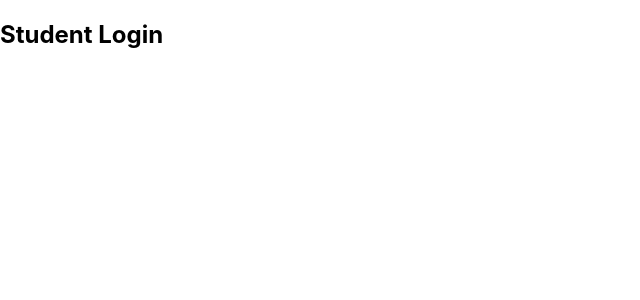
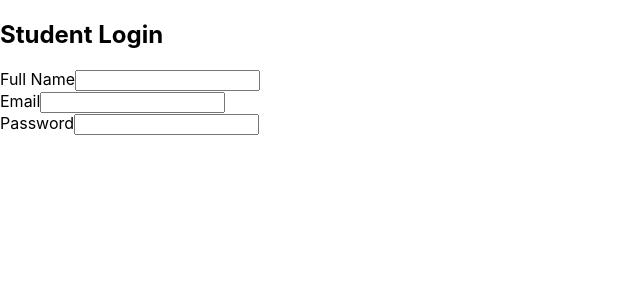
Before and after one commit to RidmiRangana0929/SignUpPage, a React (Create React App) app: page / in a window 1280 px wide. Shown: the top 300 px of the page, without its empty margins (0-640 px from the left). Built offline with nearby package versions, Linux system fonts and the light colour scheme.

Commit message:
added text fields

```diff
--- a/src/components/LoginPage.js
+++ b/src/components/LoginPage.js
@@ -8,6 +8,25 @@ const LoginPage = () => {
         <div>
           <h2 className='title'>Student Login</h2>
         </div>
+
+        <form className='form-wrapper'>
+
+          <div className='name'>
+            <label className='lable'>Full Name</label>
+            <input className='input' type='text'/>
+          </div>
+
+          <div className='email'>
+            <label className='lable'>Email</label>
+            <input className='input' type='email'/>
+          </div>
+
+          <div className='password'>
+            <label className='lable'>Password</label>
+            <input className='input' type='password'/>
+          </div>
+
+        </form>
       </div>
 
     </div>
```
